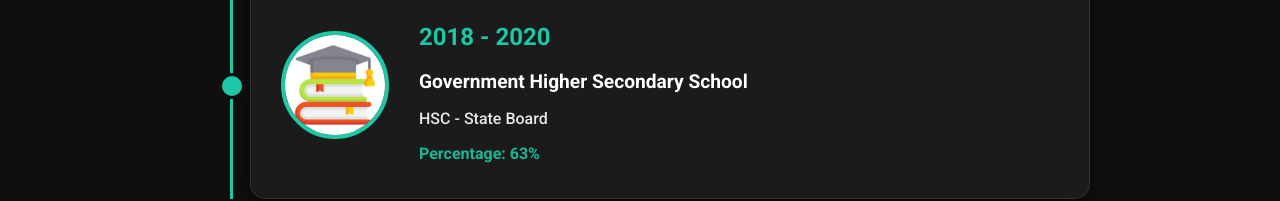
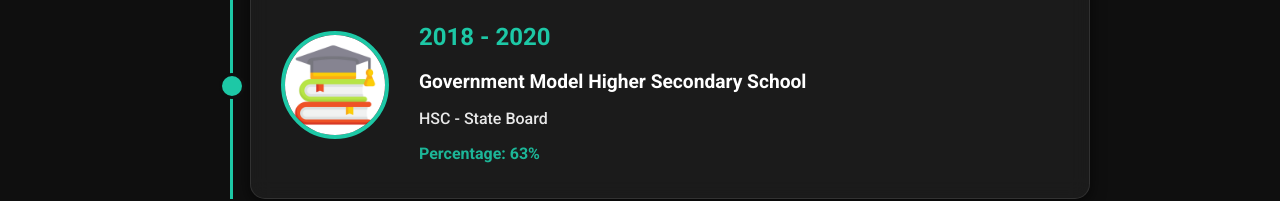
Before and after one commit to koushik523/My-Portfolio, a React (Vite) app: page /education in a window 1280 px wide. Shown: the part 722-923 px from the top of the page. Built offline with nearby package versions, Linux system fonts and the light colour scheme.

Commit message:
Update Education.jsx

```diff
--- a/src/components/Education.jsx
+++ b/src/components/Education.jsx
@@ -34,7 +34,7 @@ const Education = () => {
           <img src="school.png" alt="School-logo" />
           <div className="edu-content">
             <h2>2018 - 2020</h2>
-            <h3>Government Higher Secondary School</h3>
+            <h3>Government Model Higher Secondary School</h3>
             <p>HSC - State Board</p>
             <p className="cgpa">Percentage: 63%</p>
           </div>
```
